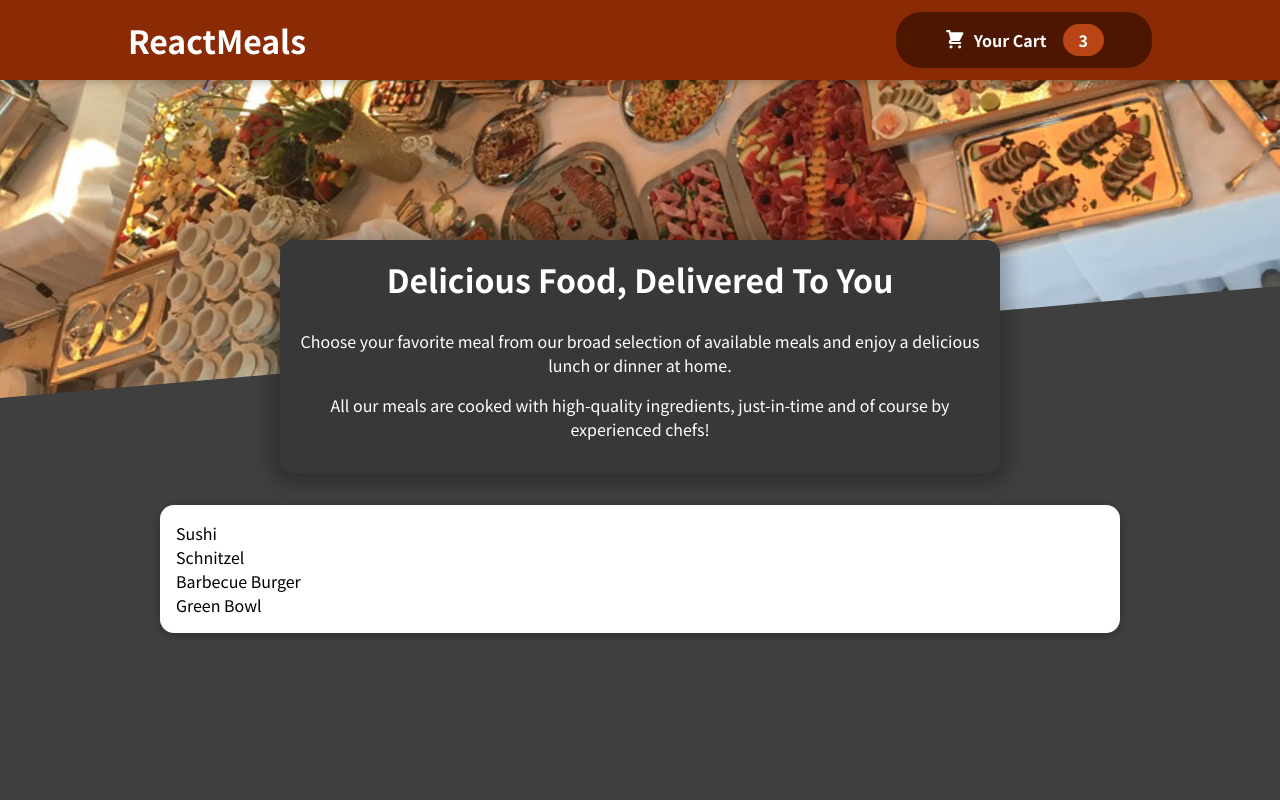
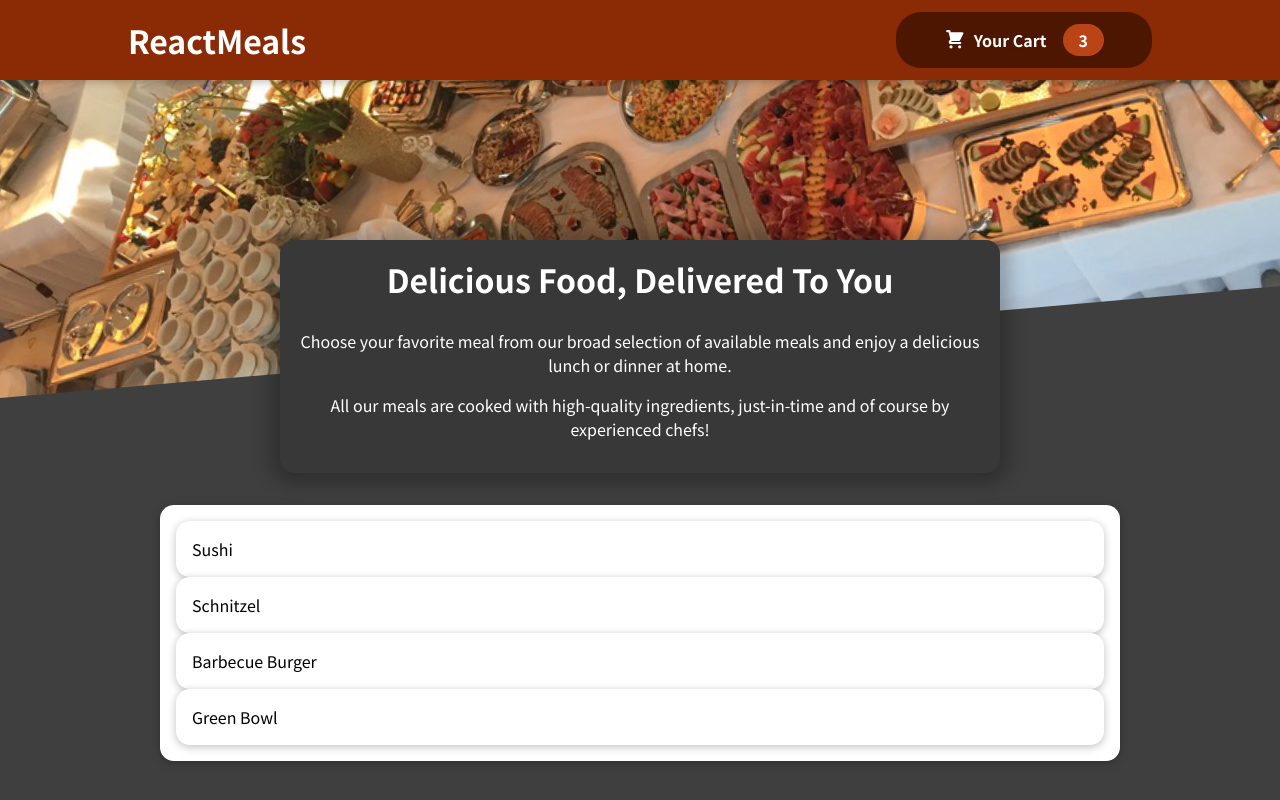
Before and after one commit to cravatsc/react-practice-project, a React (Create React App) app: page / in a window 1280 px wide. Built offline with nearby package versions, Linux system fonts and the light colour scheme.

Commit message:
type meals and change the samle file to ts.

```diff
--- a/src/components/Meals/AvailableMeals.tsx
+++ b/src/components/Meals/AvailableMeals.tsx
@@ -3,7 +3,11 @@ import classes from './AvailableMeals.module.css';
 import { Card } from '../UI/Card';
 
 export const AvaiableMeals: React.FC = () => {
-  const mealsList = DUMMY_MEALS.map((meal) => <li>{meal.name}</li>);
+  const mealsList = DUMMY_MEALS.map((meal) => (
+    <Card>
+      <li>{meal.name}</li>
+    </Card>
+  ));
   return (
     <section className={classes.meals}>
       <Card>
--- a/src/components/Meals/dummy-meals.js
+++ b/src/components/Meals/dummy-meals.ts
@@ -1,4 +1,6 @@
-export const DUMMY_MEALS = [
+import { Meal } from './MealItem';
+
+export const DUMMY_MEALS: Meal[] = [
   {
     id: 'm1',
     name: 'Sushi',
```
Also changed, not shown: src/components/Meals/MealItem.tsx (+8 -1 lines).
